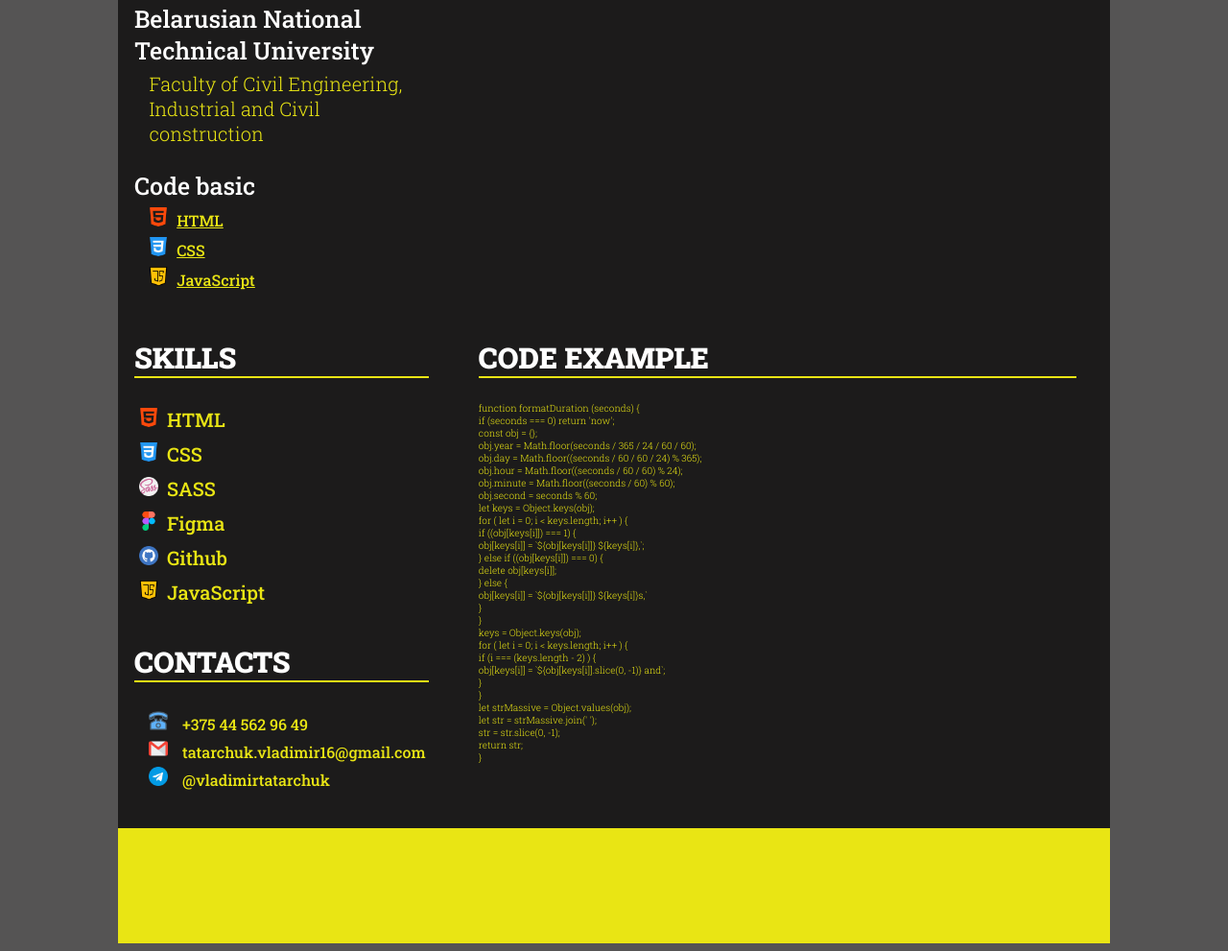
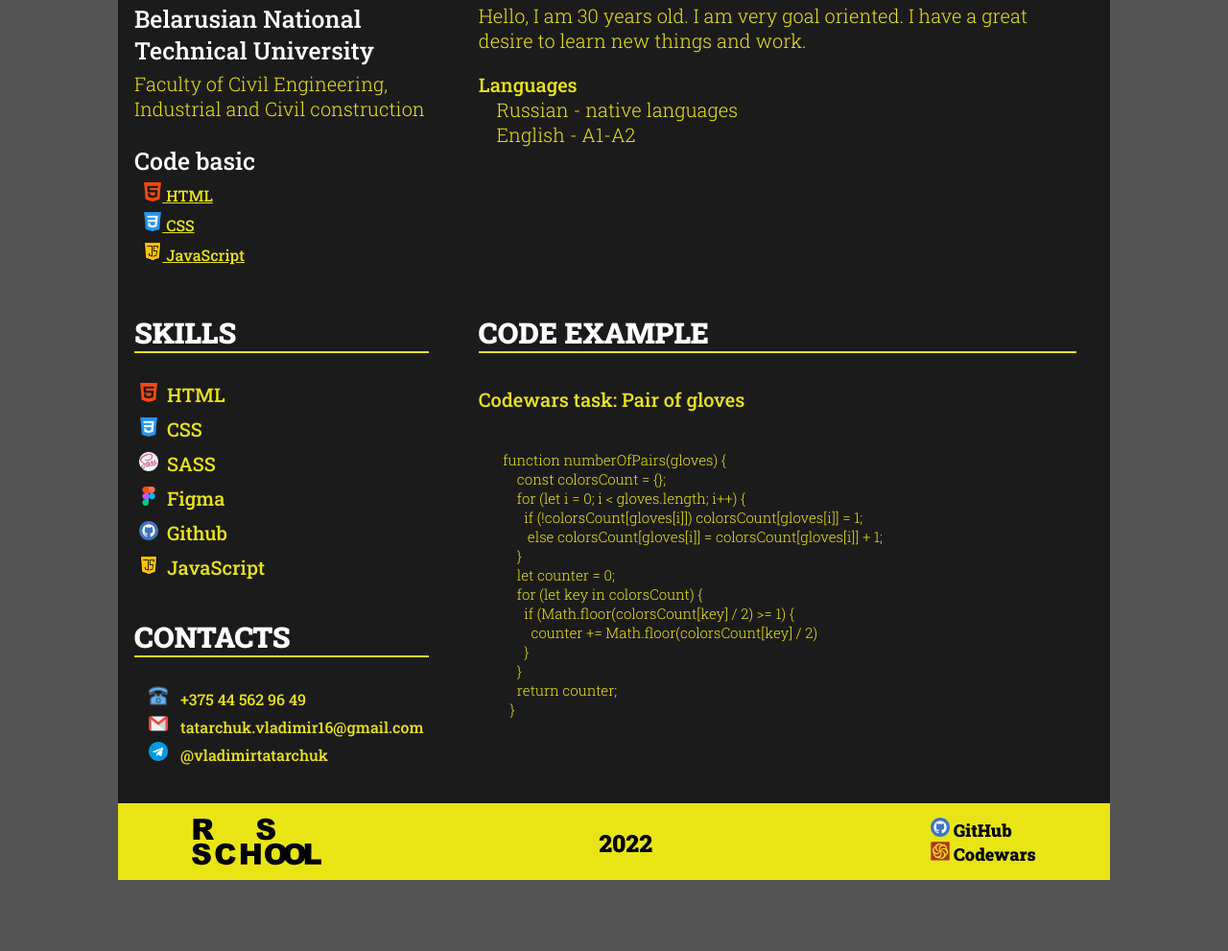
Before and after one commit to TatarchukVladimir/rsschool-cv, a plain HTML site: page index.html in a window 1280 px wide. Shown: the part 558-1549 px from the top of the page at 96% size. After the commit the page ends 1483 px from the top, so only its background shows below. Drawn offline with Linux system fonts and the light colour scheme.

Commit message:
feat: add footer, codeexample info, about info

```diff
--- a/index.html
+++ b/index.html
@@ -49,14 +49,33 @@
                     <li class="education__list__name">Faculty of Civil Engineering, Industrial and Civil construction</li>
                 </ul>
                 <ul class="education__list">Code basic
-                    <li class="education__list__name"><img class="education__icon" src="images,icons/htmlIcon.png" alt="html.img"><a href="https://ru.code-basics.com/languages/html" class="education__link" target="_blank">HTML</a></li>
-                    <li class="education__list__name"><img class="education__icon" src="images,icons/cssIcon.png" alt="css.img"><a href="https://ru.code-basics.com/languages/css" class="education__link" target="_blank">CSS</a></li>
-                    <li class="education__list__name"><img class="education__icon" src="images,icons/jsIcon.png" alt="js.img"><a href="https://ru.code-basics.com/languages/javascript" class="education__link" target="_blank">JavaScript</a></li>
+                    <li class="education__list__name">
+                        <a href="https://ru.code-basics.com/languages/html" class="education__link" target="_blank">
+                            <img class="education__icon" src="images,icons/htmlIcon.png" alt="html.img">
+                            HTML
+                        </a>
+                    </li>
+                    <li class="education__list__name">
+                        <a href="https://ru.code-basics.com/languages/css" class="education__link" target="_blank">
+                            <img class="education__icon" src="images,icons/cssIcon.png" alt="css.img">
+                            CSS
+                        </a>
+                    </li>
+                    <li class="education__list__name">
+                        <a href="https://ru.code-basics.com/languages/javascript" class="education__link" target="_blank">
+                            <img class="education__icon" src="images,icons/jsIcon.png" alt="js.img">
+                            JavaScript
+                        </a>
+                    </li>
                 </ul>
-
             </section>
             <section class="about content" id="aboutMe">
                 <h2 class="education__header">about me</h2>
+                <p class="about__content">Hello, I am 30 years old. I am very goal oriented. I have a great desire to learn new things and work.</p>
+                <ul class="about__list">Languages
+                    <li class="about__item">Russian - native languages</li>
+                    <li class="about__item">English  - A1-A2</li>
+                </ul>
             </section>
             <section class="skills content" id="skills">
                 <h2 class="education__header">skills</h2>
@@ -71,51 +90,75 @@
             </section>
             <section class="code content" id="code">
                 <h2 class="education__header">code example</h2>
-                <code class="code__code">
-                    function formatDuration (seconds) {<Br>
-                        if (seconds === 0) return 'now';<Br>
-                        const obj = {};<Br>
-                        obj.year = Math.floor(seconds / 365 / 24 / 60 / 60);<Br>
-                        obj.day = Math.floor((seconds / 60 / 60 / 24) % 365);<Br>
-                        obj.hour = Math.floor((seconds / 60 / 60) % 24);<Br>
-                        obj.minute = Math.floor((seconds / 60) % 60);<Br>
-                        obj.second = seconds % 60;<Br>
-                        let keys = Object.keys(obj);<Br>
-                        for ( let i = 0; i < keys.length; i++ ) {<Br>
-                          if ((obj[keys[i]]) === 1) {<Br>
-                            obj[keys[i]] = `${obj[keys[i]]} ${keys[i]},`;<Br>
-                          } else if ((obj[keys[i]]) === 0) {<Br>
-                              delete obj[keys[i]];<Br>
-                            } else {<Br>
-                            obj[keys[i]] = `${obj[keys[i]]} ${keys[i]}s,`<Br>
-                          }<Br>
-                        }<Br>
-                        keys = Object.keys(obj);<Br>
-                        for ( let i = 0; i < keys.length; i++ ) {<Br>
-                          if (i === (keys.length - 2) ) {<Br>
-                          obj[keys[i]] = `${obj[keys[i]].slice(0, -1)} and`;<Br>
-                          }<Br>
-                        }<Br>
-                        let strMassive = Object.values(obj);<Br>
-                        let str = strMassive.join(' ');<Br>
-                        str = str.slice(0, -1);<Br>
-                        return str;<Br>
-                      }
-                </code>
+                <p class="code__description">Codewars task:
+                    <a href="https://www.codewars.com/kata/58235a167a8cb37e1a0000db" class="code__link" target="_blank">Pair of gloves</a>
+                </p>
+                <pre>
+                    <code class="code__code">
+                        function numberOfPairs(gloves) {
+                            const colorsCount = {};
+                            for (let i = 0; i < gloves.length; i++) {
+                              if (!colorsCount[gloves[i]]) colorsCount[gloves[i]] = 1;
+                               else colorsCount[gloves[i]] = colorsCount[gloves[i]] + 1;
+                            }
+                            let counter = 0;
+                            for (let key in colorsCount) {
+                              if (Math.floor(colorsCount[key] / 2) >= 1) {
+                                counter += Math.floor(colorsCount[key] / 2)
+                              }
+                            }
+                            return counter;
+                          }
+                    </code>
+                </pre>
             </section>
             <section class="contacts content" id="contacts">
                 <h2 class="education__header">contacts</h2>
                 <ul class="contacts__list">
-                    <li class="contacts__item"><img class="contacts__icon" src="images,icons/phoneIcon.png" alt="phone.jpg"><a class="contacts__link" href="tel: +375445629649">+375 44 562 96 49</a></li>
-                    <li class="contacts__item"><img class="contacts__icon" src="images,icons/emailIcon.png" alt="email.jpg"><a class="contacts__link"href="mailto:tatarchuk.vladimir16@gmail.com">tatarchuk.vladimir16@gmail.com</a></li>
-                    <li class="contacts__item"><img class="contacts__icon" src="images,icons/tgIcon.png" alt="email.jpg"><a class="contacts__link" href="https://t.me/vladimirtatarchuk" target="_blank">@vladimirtatarchuk</a></li>
+                    <li class="contacts__item">
+                        <a class="contacts__link" href="tel: +375445629649">
+                            <img class="contacts__icon" src="images,icons/phoneIcon.png" alt="phone.jpg">
+                            +375 44 562 96 49
+                        </a>
+                    </li>
+                    <li class="contacts__item">
+                        <a class="contacts__link" href="mailto:tatarchuk.vladimir16@gmail.com">
+                            <img class="contacts__icon" src="images,icons/emailIcon.png" alt="email.jpg">
+                            tatarchuk.vladimir16@gmail.com
+                        </a>
+                    </li>
+                    <li class="contacts__item">
+                        <a class="contacts__link" href="https://t.me/vladimirtatarchuk" target="_blank">
+                            <img class="contacts__icon" src="images,icons/tgIcon.png" alt="email.jpg">
+                            @vladimirtatarchuk
+                        </a>
+                    </li>
                 </ul>
             </section>
         </div>
     </main>
     <footer class="footer">
         <div class="wrapper">
-            <section class="rssLogo"></section>
+            <section class="rssLogo">
+                <a href="https://rs.school/js/" class="rssLink" target="_blank">
+                    <img src="/images,icons/rssLogo.svg" alt="rssLogo" class="rssLogoIcon">
+                </a>
+                <p class="footer__date">2022</p>
+                <div class="footer__content">
+                    <div class="footer__content__container">
+                        <a href="https://github.com/TatarchukVladimir" class="footer__link" target="_blank">
+                            <img src="/images,icons/githubIcon.png" alt="Github" class="footer__icon">
+                            GitHub
+                        </a>
+                    </div>
+                    <div class="footer__content__container">
+                        <a class="footer__link" href="https://www.codewars.com/users/rsschool_a95cf17ae817fc50" target="_blank">
+                            <img src="/images,icons/codewarsLogo.svg" alt="Codewars" class="footer__icon">
+                            Codewars
+                        </a>
+                    </div>
+                </div>
+            </section>
         </div>
     </footer>
 </body>
--- a/style.css
+++ b/style.css
@@ -113,7 +113,6 @@ html {
     color: #e9e514;
     font-size: 0.8em;
     font-weight: 300;
-    padding-left: 5%;
     padding-top: 5px;
 }
 
@@ -127,6 +126,24 @@ html {
     font-size: 0.8em;
     padding-left: 3%;
     cursor: pointer;
+}
+
+.about__content {
+    color: #e9e514;
+    font-size: 2em;
+}
+
+.about__list {
+    color: #e9e514;
+    font-size: 2em;
+    font-weight: 500;
+}
+
+.about__item {
+    color: #e9e514;
+    font-size: 1em;
+    list-style-type: none;
+    padding: 0 3%;
 }
 
 .skills__item {
@@ -143,6 +160,24 @@ html {
     font-size: 2em;
     font-weight: 500;
     padding-left: 3%;
+}
+
+pre {
+    margin-left: -10%;
+}
+
+.code__description {
+    color: #e9e514;
+    font-size: 2em;
+    font-weight: 500;
+    padding-top: 10px;
+}
+
+.code__link {
+    color: #e9e514;
+    font-size: 1em;
+    font-weight: 500;
+    text-decoration: none;
 }
 
 .code__code {
@@ -164,14 +199,54 @@ html {
 
 .contacts__icon {
     width: 20px;
-    padding-right: 5%;
+    padding-right: 3%;
 }
 
 .contacts {
     padding-bottom: 30px;
 }
 
+.code__code {
+    font-size: 1.5em;
+}
+
 .rssLogo {
     background-color: #e9e514;
-    height: 120px;
+    height: 80px;
+    display: flex;
+    justify-content: center;
+    gap: 28%;
 }
+
+.rssLink {
+    display: flex;
+    width: 13%;
+}
+
+.rssLogoIcon {
+    width: 100%;
+}
+
+.footer__date {
+    color: #000000;
+    font-size: 2.5em;
+    font-weight: 700;
+}
+
+.footer__content {
+    display: flex;
+    flex-direction: column;
+    justify-content: center;
+}
+
+.footer__icon {
+    width: 20px;
+}
+
+.footer__link {
+    color: #000000;
+    font-weight: 700;
+    font-size: 1.8em;
+    cursor: pointer;
+    text-decoration: none;
+}
```
Also changed, not shown: images,icons/codewarsLogo.svg (added), images,icons/rssLogo.svg (added).
